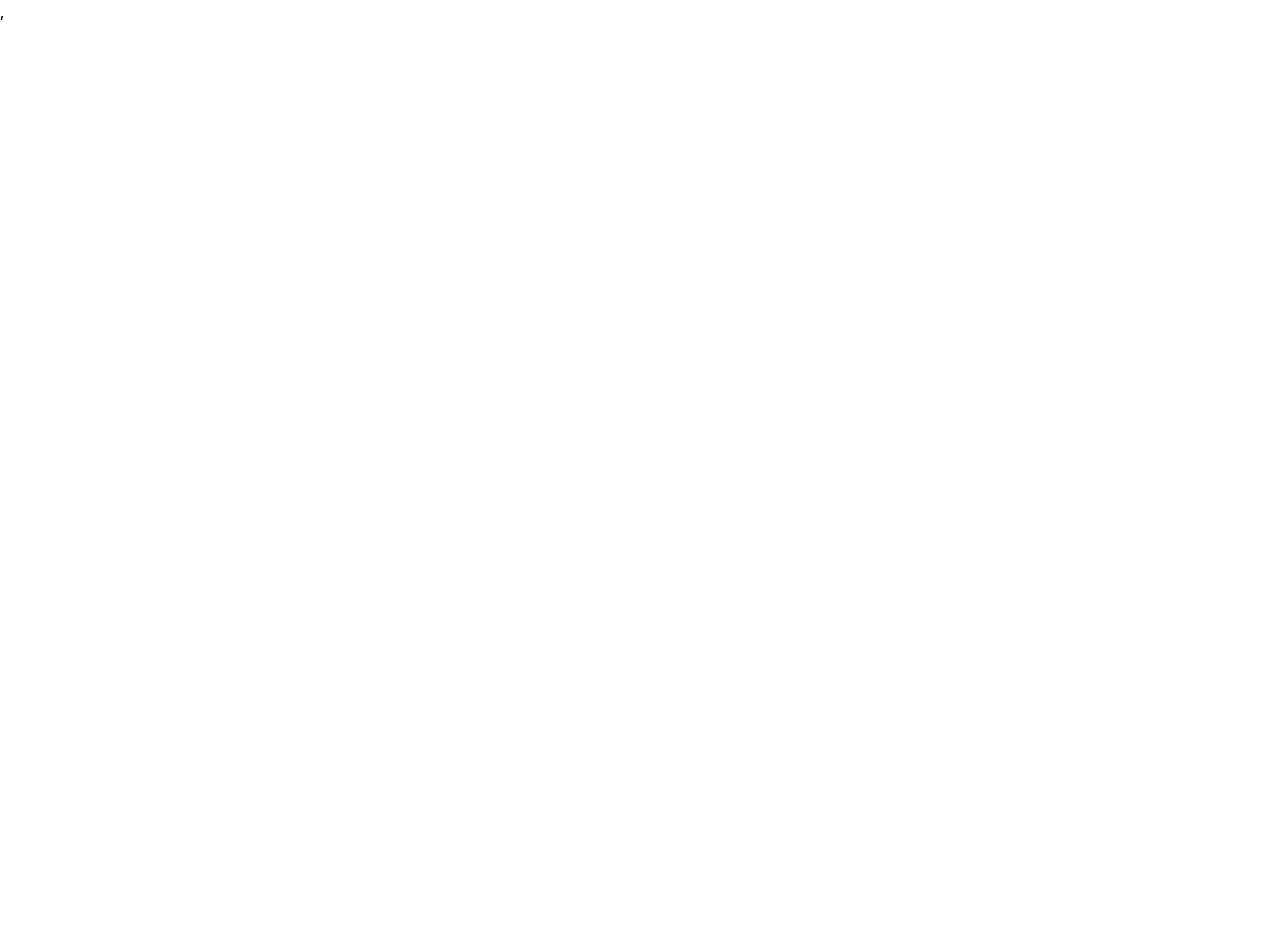
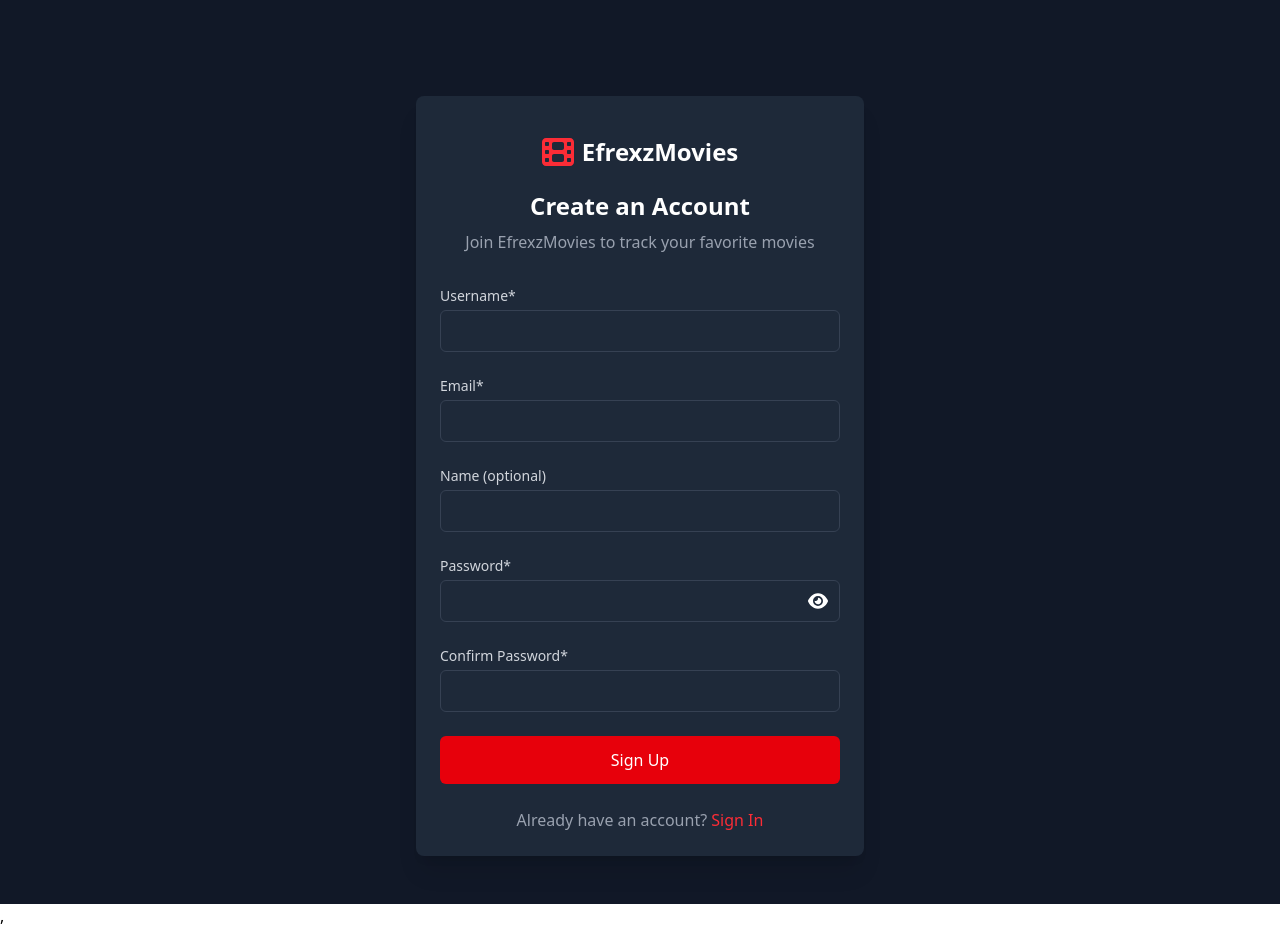
Before and after one commit to Efrexz/EfrexzMovies, a React (Vite) app: page /signup in a window 1280 px wide. Before the commit this address had no page. Before the commit the page ends 800 px from the top, so only its background shows below. Built offline with nearby package versions, Linux system fonts and the light colour scheme.

Commit message:
creando pagina de registro de usuario

```diff
--- a/src/App.tsx
+++ b/src/App.tsx
@@ -1,6 +1,7 @@
 import { Suspense, lazy } from 'react';
 import {Route, Routes } from 'react-router-dom';
 import Layout from "@components/Layout/Layout";
+import SignupPage from '@pages/SignupPage';
 import LoadingSpinner from '@components/common/LoadingSpinner';
 
 const HomePage = lazy(() => import('@pages/HomePage'));
@@ -9,7 +10,7 @@ const LoginPage = lazy(() => import('@pages/LoginPage'));
 function App() {
   return (
     <Routes>
-        {/* Ruta sin Layout */}
+      {/* Rutas sin Layout */}
       <Route
         path="/login"
         element={
@@ -18,17 +19,19 @@ function App() {
           </Suspense>
         }
       />
+      <Route
+        path="/signup"
+        element={
+          <Suspense fallback={<LoadingSpinner />}>
+            <SignupPage />
+          </Suspense>
+        }
+      />
 
       {/* Rutas con Layout */}
       <Route element={<Layout />}>
-          <Route
-            path="/"
-            element={
-              <Suspense fallback={<LoadingSpinner />}>
-                <HomePage />
-              </Suspense>
-            }
-          />
+        <Route path="/" element={<HomePage />} />
+        {/* <Route path="/dashboard" element={<DashboardPage />} /> */}
       </Route>
     </Routes>
 );
--- a/src/components/Layout/Header.tsx
+++ b/src/components/Layout/Header.tsx
@@ -1,4 +1,5 @@
 import { useState, useEffect } from 'react';
+import { useNavigate } from 'react-router-dom';
 import FilmIcon from '@assets/icons/film.svg?react';
 import SearchIcon from '@assets/icons/search.svg?react';
 import UserIcon from '@assets/icons/user.svg?react';
@@ -10,6 +11,8 @@ function Header() {
   const [isMobileMenuOpen, setIsMobileMenuOpen] = useState(false);
   const [isSearchOpen, setIsSearchOpen] = useState(false);
   const [isLogin, setIsLogin] = useState(false);
+
+  const navigate = useNavigate();
 
   useEffect(() => {
     function handleScroll () {
@@ -90,7 +93,10 @@ function Header() {
               ) : (
                 <button
                   className="px-4 py-2 rounded-full bg-red-500 text-white font-medium text-sm hover:bg-red-600 hover:text-gray-200 cursor-pointer hover:scale-105 transition-transform duration-200"
-                  onClick={() => setIsLogin(!isLogin)}
+                  onClick={() => {
+                    setIsLogin(!isLogin);
+                    navigate('/login');
+                  }}
                 >
                   Sign In
                 </button>
--- a/src/components/Layout/Layout.tsx
+++ b/src/components/Layout/Layout.tsx
@@ -1,4 +1,6 @@
 import { Outlet } from 'react-router-dom';
+import { Suspense } from 'react';
+import LoadingSpinner from '@components/common/LoadingSpinner';
 import Header from "./Header";
 import Footer from "./Footer";
 
@@ -9,7 +11,9 @@ function Layout(){
         <>
         <Header/>
         <main className="flex-grow bg-[#111827] text-white">
-            <Outlet />
+            <Suspense fallback={<LoadingSpinner />}>
+                <Outlet />
+            </Suspense>
         </main>
         <Footer/>
         </>
--- a/src/components/auth/LoginForm.tsx
+++ b/src/components/auth/LoginForm.tsx
@@ -17,7 +17,7 @@ function LoginForm () {
           id="email"
           name='email'
           type="email"
-          className="w-full px-4 py-2 rounded-md bg-gray-800 border border-gray-700 text-white focus:border-red-600 focus:ring-1 focus:ring-red-600 focus:outline-none"
+          className="w-full px-4 py-2 rounded-md bg-gray-800 border border-gray-700 text-white focus:border-red-600 focus:outline-none"
         />
       </div>
 
@@ -36,7 +36,7 @@ function LoginForm () {
             id="password"
             name="password"
             type={showPassword ? "text" : "password"}
-            className="w-full px-4 py-2 rounded-md bg-gray-800 border border-gray-700 text-white focus:border-red-600 focus:ring-1 focus:ring-red-600 focus:outline-none pr-10"
+            className="w-full px-4 py-2 rounded-md bg-gray-800 border border-gray-700 text-white focus:border-red-600 focus:outline-none pr-10"
           />
           <button
             type="button"
--- /dev/null
+++ b/src/components/auth/SignupForm.tsx
@@ -0,0 +1,73 @@
+import { useState } from 'react';
+import EyeIcon from '@assets/icons/eye.svg?react';
+import EyeOffIcon from '@assets/icons/eye-slash.svg?react';
+
+const inputStyles = "w-full px-4 py-2 rounded-md bg-gray-800 border border-gray-700 text-white focus:border-red-600 focus:ring-1 focus:ring-red-600 focus:outline-none";
+
+const fields = [
+  { id: "username", label: "Username*", type: "text" },
+  { id: "email", label: "Email*", type: "email" },
+  { id: "name", label: "Name (optional)", type: "text" },
+  { id: "password", label: "Password*", type: "password", hasPasswordToggle: true },
+  { id: "confirmPassword", label: "Confirm Password*", type: "password" },
+];
+
+function SignupForm() {
+  const [showPassword, setShowPassword] = useState(false);
+
+  return (
+    <form className="space-y-6">
+      {fields.map(field => {
+        // determinamos el tipo del input para el campo de contraseña
+        const inputType = field.type === 'password'
+          ? (showPassword ? 'text' : 'password')
+          : field.type;
+
+        return (
+          <div key={field.id}>
+            <label htmlFor={field.id} className="block text-sm font-medium text-gray-300 mb-1">
+              {field.label}
+            </label>
+            {/* confirmamos si el campo está configurado para tener un toggle de contraseña */}
+            {field.hasPasswordToggle ? (
+              <div className="relative">
+                <input
+                  id={field.id}
+                  type={inputType}
+                  className={`${inputStyles} pr-10`}
+                />
+                <button
+                  type="button"
+                  onClick={() => setShowPassword(!showPassword)}
+                  className="absolute inset-y-0 right-0 pr-3 flex items-center text-gray-400 hover:text-white"
+                  aria-label={showPassword ? "Hide password" : "Show password"}
+                >
+                  {showPassword ? (
+                    <EyeOffIcon className="w-5 h-5 text-white" />
+                  ) : (
+                    <EyeIcon className="w-5 h-5 text-white" />
+                  )}
+                </button>
+              </div>
+            ) : (
+              <input
+                id={field.id}
+                type={inputType} // 'confirmPassword' también cambiará su tipo visible
+                className={inputStyles}
+              />
+            )}
+          </div>
+        );
+      })}
+
+      <button
+        type="submit"
+        className="w-full py-3 rounded-md font-medium bg-red-600 hover:bg-red-700 text-white transition-colors"
+      >
+        Sign Up
+      </button>
+    </form>
+  );
+}
+
+export default SignupForm;
--- /dev/null
+++ b/src/pages/SignupPage.tsx
@@ -0,0 +1,36 @@
+import { Link } from 'react-router-dom';
+import SignupForm from '@components/auth/SignupForm';
+import FilmIcon from '@assets/icons/film.svg?react';
+
+function SignupPage() {
+  return (
+    <main  className="min-h-screen pt-24 pb-12 flex items-center justify-center bg-[#111827]">
+        <section  className="w-full max-w-md mx-auto p-6 bg-gray-800 rounded-lg shadow-xl text-white">
+            <header className="text-center mb-8">
+                {/*Logo*/}
+                <div className="inline-flex items-center justify-center mt-4">
+                    <FilmIcon className="h-8 w-8 text-red-500 mr-2" aria-hidden="true" />
+                    <span className="text-2xl font-bold">EfrexzMovies</span>
+                </div>
+                <h1 className="text-2xl font-bold mt-4">Create an Account</h1>
+                <p className="text-gray-400 mt-2">
+                Join EfrexzMovies to track your favorite movies
+                </p>
+            </header>
+
+            <SignupForm />
+
+            <footer className="mt-6 text-center">
+                <p className="text-gray-400">
+                    Already have an account?{' '}
+                    <Link to="/login" className="text-red-500 hover:text-red-600">
+                        Sign In
+                    </Link>
+                </p>
+            </footer>
+        </section>
+    </main>
+  );
+};
+
+export default SignupPage;
```
Lines whose indentation alone changed are shown as unchanged.
